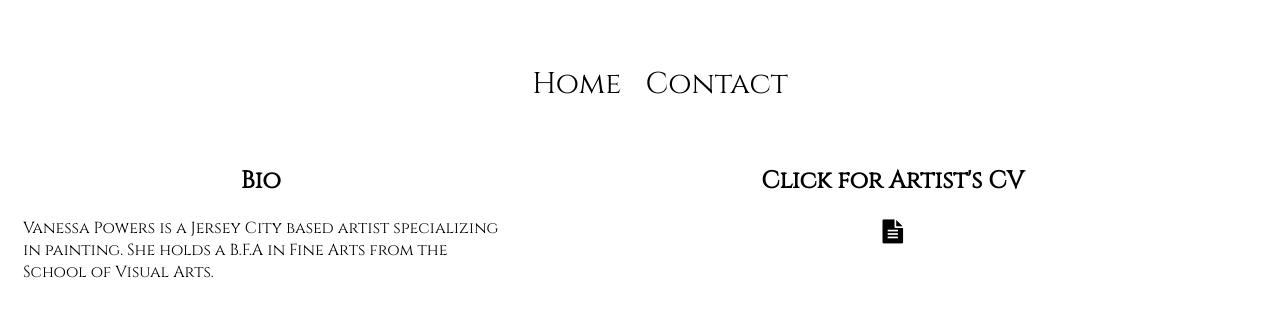
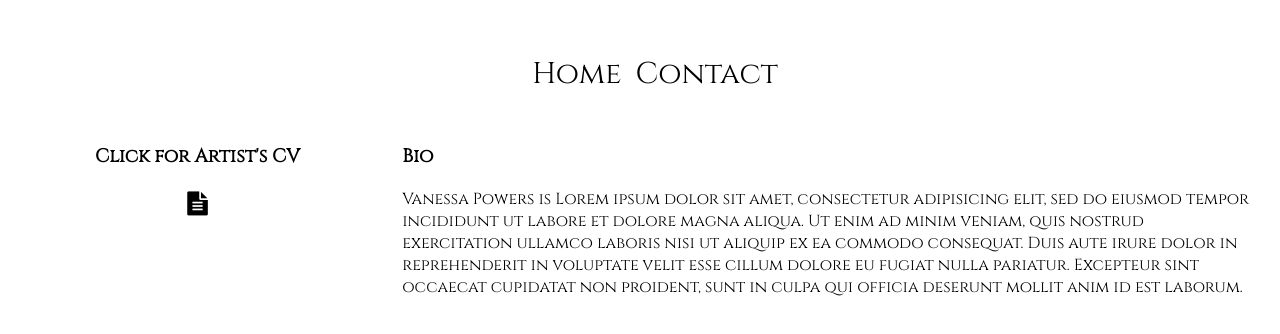
Before and after one commit to laurenpowers20/vanessapowers, a plain HTML site: page about.html in a window 1280 px wide. Shown: the part 182-516 px from the top of the page. Drawn offline with nearby package versions, Linux system fonts and the light colour scheme.

Commit message:
fixed homepage/lightbox connection & about

```diff
--- a/about.html
+++ b/about.html
@@ -26,16 +26,23 @@
                             <li><a href="contact.html">Contact</a></li>
                         </ul>
                     </nav>
-                    <div class="left-col">
-                        <h2>Bio</h2>
-                        <p>Vanessa Powers is a Jersey City based artist specializing in painting. She holds a B.F.A in Fine Arts from the School of Visual Arts.</p>
+
+                       <div class="left-col">
+                       <a href ="vanessacv.pdf" target="blank_" ><h3>Click for Artist's CV</h3><h2><i class="fa fa-file-text"></i></h2></a>
+                     </div>
+
+                    <div class="right-col">
+                        <h3>Bio</h3>
+                        <p>Vanessa Powers is Lorem ipsum dolor sit amet, consectetur adipisicing elit, sed do eiusmod
+                        tempor incididunt ut labore et dolore magna aliqua. Ut enim ad minim veniam,
+                        quis nostrud exercitation ullamco laboris nisi ut aliquip ex ea commodo
+                        consequat. Duis aute irure dolor in reprehenderit in voluptate velit esse
+                        cillum dolore eu fugiat nulla pariatur. Excepteur sint occaecat cupidatat non
+                        proident, sunt in culpa qui officia deserunt mollit anim id est laborum.</p>
+                    </div>
 
 
-                    </div>
-                    <div class="right-col">
-                       <a href ="vanessacv.pdf" target="blank_" ><h2>Click for Artist's CV</h2><h2><i class="fa fa-file-text"></i></h2></a>
 
-                    </div>
               <script>
                     $(document).ready(function(){
                     $(".header").hide().fadeIn(3000);
--- a/styles.css
+++ b/styles.css
@@ -27,7 +27,6 @@ nav {
   display: block;
   text-align: center;
   clear: both;
-
 }
 
 
@@ -39,7 +38,7 @@ ul {
 ul li {
   display: inline-block;
   font-size: 30px;
-  margin: 10px;
+  margin-right: 10px;
 }
 
 
@@ -77,12 +76,11 @@ h2 {
 }
 
 .left-col {
-  width: 40%;
+ width: 30%
 }
 
 .right-col {
-  width: 60%;
-
+  width: 70%;
 }
 
 .mouse {
@@ -90,7 +88,6 @@ h2 {
   font-size: 15px;
   float: left;
   cursor: pointer;
-
 }
 
 .footer {
```
Also changed, not shown: index.html (+7 -4 lines).
